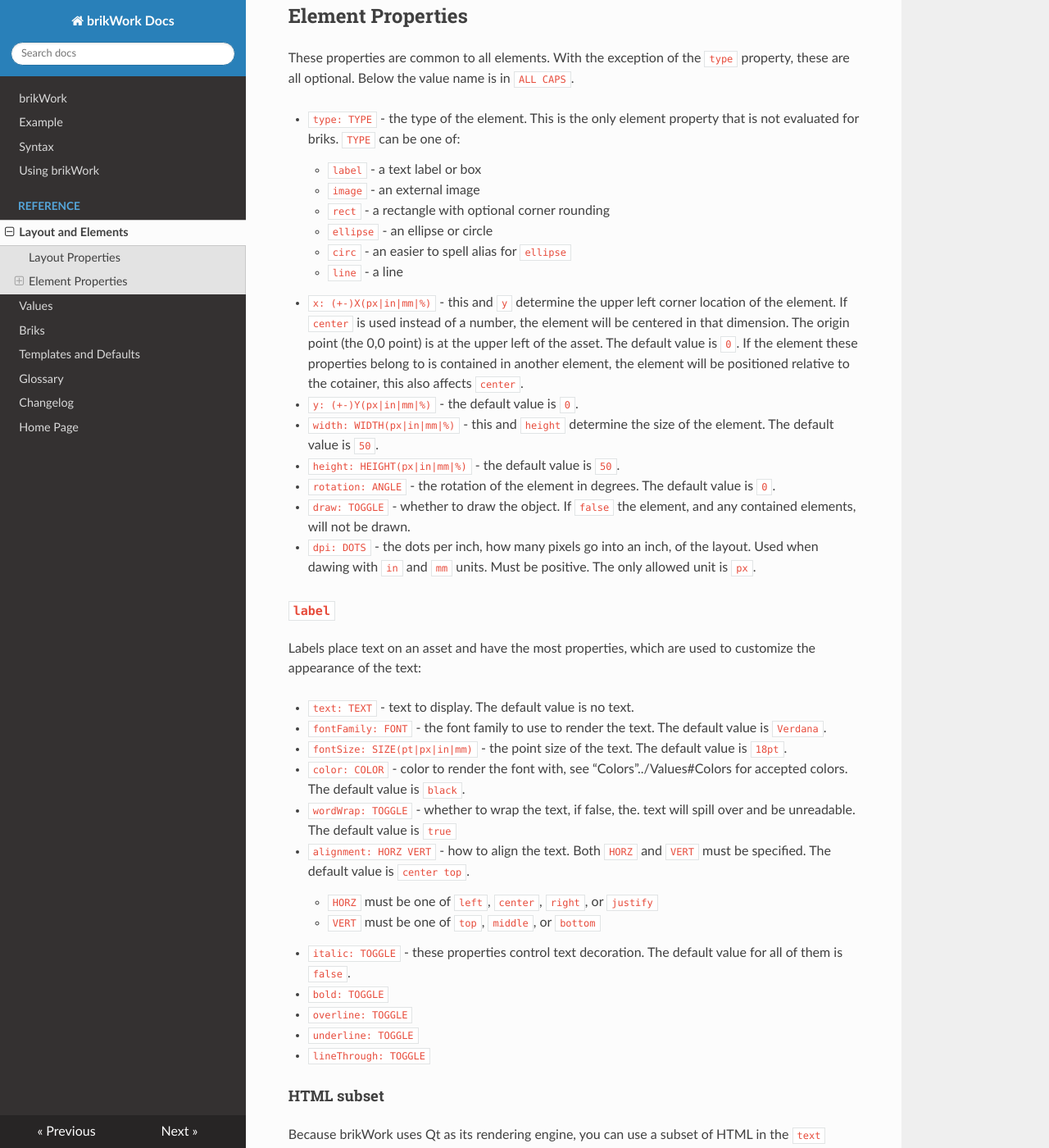
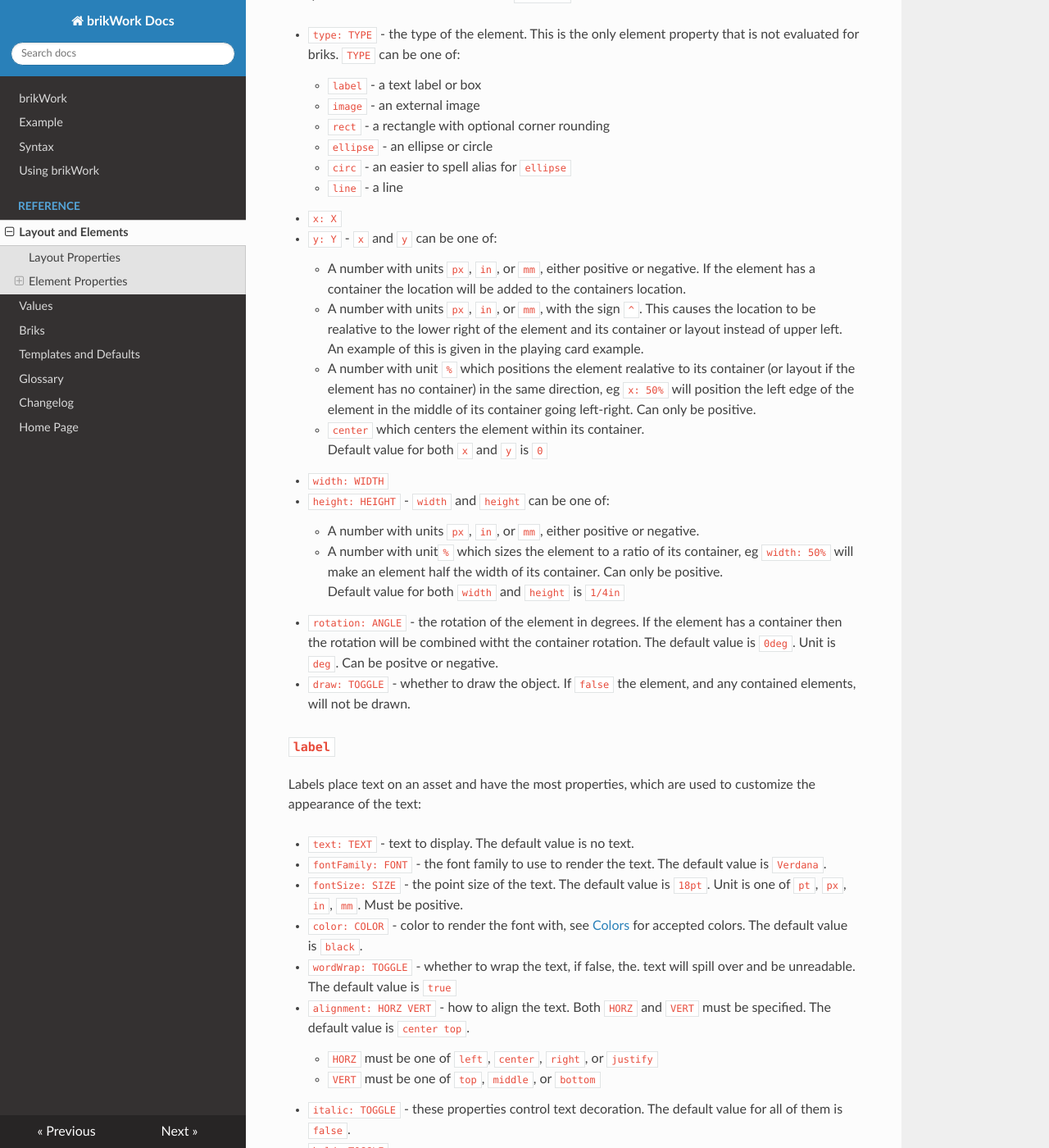
Before and after one commit to codlark/cls, an MkDocs documentation site: the page built from docs/Layout-and-Elements.md, in a window 1280 px wide and 1400 px high, scrolled down 1165 px. Shown: the whole window at 82% size. Built offline with MkDocs 1.6.1, drawn with Linux system fonts in a browser that asks for light colours; some of the changed text lies outside the part shown.

Commit message:
docs, inverse location
Docs are more or less done for now, and I added the `^` sign to `x` and `y` for inverse positioning of elements

```diff
--- a/docs/Layout-and-Elements.md
+++ b/docs/Layout-and-Elements.md
@@ -3,15 +3,13 @@
 
 [TOC]
 
-!!! note
-    Properties on this page that take numbers use the format `(s)NUM(un|it)`, where `(s)` are symbols allowed before the number, `NUM` is a descriptive name of the property value, and `(un|it)` are the units this property can use. See [Numbers](../Values/) for more information.
 
 ## Layout Properties
 
 These properties affect the layout and how assets are generated. These are mandatory:
 
- * `width: WIDTH(px|in|mm)` width of the asset.
- * `height: HEIGHT(px|in|mm)` height of the asset.
+ * `width: WIDTH` width of the asset. Unit can be `px`, `in`, or `mm`.
+ * `height: HEIGHT` height of the asset. Unit can be `px`, `in`, or `mm`.
  * `name: FILENAME` - pattern to use for generating names of assets. If no briks are featured `[assetIndex]` will be added to the beginning of the name. This is the only layout property that evaluates briks.
 
 These properties are optional:
@@ -19,6 +17,7 @@
  * `output: FOLDER` - folder to save the assets in. The default behavior is to save the assets in the same folder as the layout file.
  * `data: FILENAME` - external file to load data from. This property overrides the `data` section. If neither the `data` property nor the `data` section are present only one asset will be generated.
  * `template: FILENAME` - Specify a layout file to act as a template. For a full description of templates see [Templates](Templates/).
+ * `dpi: DPI` ratio to convert inches to pixels. Default value is `300` meaning 300 pixels per inch. Also affects millimeters. Number must bare (no unit).
 
 ## Element Properties
 
@@ -31,13 +30,21 @@
     * `ellipse` - an ellipse or circle
     * `circ` - an easier to spell alias for `ellipse`
     * `line` - a line
- * `x: (+-)X(px|in|mm|%)` - this and `y` determine the upper left corner location of the element. If `center` is used instead of a number, the element will be centered in that dimension. The origin point (the 0,0 point) is at the upper left of the asset. The default value is `0`. If the element these properties belong to is contained in another element, the element will be positioned relative to the cotainer, this also affects `center`.
- * `y: (+-)Y(px|in|mm|%)` - the default value is `0`.
- * `width: WIDTH(px|in|mm|%)` - this and `height` determine the size of the element. The default value is `50`.
- * `height: HEIGHT(px|in|mm|%)` - the default value is `50`.
- * `rotation: ANGLE` - the rotation of the element in degrees. The default value is `0`.
+ * `x: X`
+ * `y: Y` - `x` and `y` can be one of:
+    * A number with units `px`, `in`, or `mm`, either positive or negative. If the element has a container the location will be added to the containers location.
+    * A number with units `px`, `in`, or `mm`, with the sign `^`. This causes the location to be realative to the lower right of the element and its container or layout instead of upper left. An example of this is given in the playing card example.
+    * A number with unit `%` which positions the element realative to its container (or layout if the element has no container) in the same direction, eg `x: 50%` will position the left edge of the element in the middle of its container going left-right. Can only be positive.
+    * `center` which centers the element within its container.
+  Default value for both `x` and `y` is `0`
+ * `width: WIDTH`
+ * `height: HEIGHT` - `width` and `height` can be one of:
+    * A number with units `px`, `in`, or `mm`, either positive or negative.
+    * A number with unit`%` which sizes the element to a ratio of its container, eg `width: 50%` will make an element half the width of its container. Can only be positive.
+  Default value for both `width` and `height` is `1/4in`
+ * `rotation: ANGLE` - the rotation of the element in degrees. If the element has a container then the rotation will be combined witht the container rotation. The default value is `0deg`. Unit is `deg`. Can be positve or negative.
  * `draw: TOGGLE` - whether to draw the object. If `false` the element, and any contained elements, will not be drawn.
- * `dpi: DOTS` - the dots per inch, how many pixels go into an inch, of the layout. Used when dawing with `in` and `mm` units. Must be positive. The only allowed unit is `px`.
+
 
 ### `label`
 
@@ -45,8 +52,8 @@
 
  * `text: TEXT` - text to display. The default value is no text.
  * `fontFamily: FONT` - the font family to use to render the text. The default value is `Verdana`.
- * `fontSize: SIZE(pt|px|in|mm)` - the point size of the text. The default value is `18pt`.
- * `color: COLOR` - color to render the font with, see "Colors"../Values#Colors for accepted colors. The default value is `black`.
+ * `fontSize: SIZE` - the point size of the text. The default value is `18pt`. Unit is one of `pt`, `px`, `in`, `mm`. Must be positive.
+ * `color: COLOR` - color to render the font with, see [Colors](../Values#Colors) for accepted colors. The default value is `black`.
  * `wordWrap: TOGGLE` - whether to wrap the text, if false, the. text will spill over and be unreadable. The default value is `true`
  * `alignment: HORZ VERT` - how to align the text. Both `HORZ` and `VERT` must be specified. The default value is `center top`.
     * `HORZ` must be one of `left`, `center`, `right`, or `justify`
@@ -87,7 +94,7 @@
 The rest of the elements are shapes, which have certain properties in common. Not all of these properties affect every shape element. Some of these properties will be more meaningful in the future when arbitrary polygons are added.
 
  * `lineColor: COLOR` - the color of the line used to draw the shape. The default value is `black`.
- * `lineWidth: NUM` - the width of the line used to draw the shape, if `lineWidth` is `0` no line will be drawn. The default value is `1`.
+ * `lineWidth: NUM` - the width of the line used to draw the shape, if `lineWidth` is `0` no line will be drawn. The default value is `1px`. Unit can be one of `px`, `in`, `mm`. Must be positive.
  * `lineJoin: JOIN` - this affects the corners of rectangles when `lineWidth` is more than `1`. The default value is `miter`. `JOIN` must be one of:
     * `miter` - a sharp point
     * `bevel` - a flattened corner, as if it were sanded
@@ -103,8 +110,8 @@
 
 A rect fills the entirety of its `width` and `height` with a rectangle, and can have optional corner rounding.
 
- * `xRadius: NUM` - this and `yRadius` control the rounding of the corners of the rectangle in the x and y directions respectively. The default value is `0`.
- * `yRadius: NUM` - the default value is `0`.
+ * `xRadius: NUM` - this and `yRadius` control the rounding of the corners of the rectangle in the x and y directions respectively. The default value is `0px`. Unit can be one of `px`, `in`, `mm`. Must be positive.
+ * `yRadius: NUM` - the default value is `0px`. Unit can be one of `px`, `in`, `mm`. Must be positive.
 
 ### `circ` and `ellipse`
 
@@ -114,7 +121,5 @@
 
 A line is a simple line from one point to another. Lines cannot be rotated and any `rotation` value will be ignored.
 
- * `x: NUM` - this and `y` define the starting point for the line.
- * `y: NUM`
- * `x2: NUM` - this and `y2` define the endin point for the line. The default value is `50`.
- * `y2: NUM` - the default value is `50`.
+ * `x2: NUM`
+ * `y2: NUM` - `x2` and `y2` work the same way as `x` and `y`, described in [Element Properties](#element-properties) above. The only difference is that their default value is `1/4in`.
```
Also changed, not shown: docs/Briks.md (+10 -6 lines), docs/Selecting-Strings.md (added, +42 -0 lines), docs/Values.md (+10 -2 lines), 4 other files.
